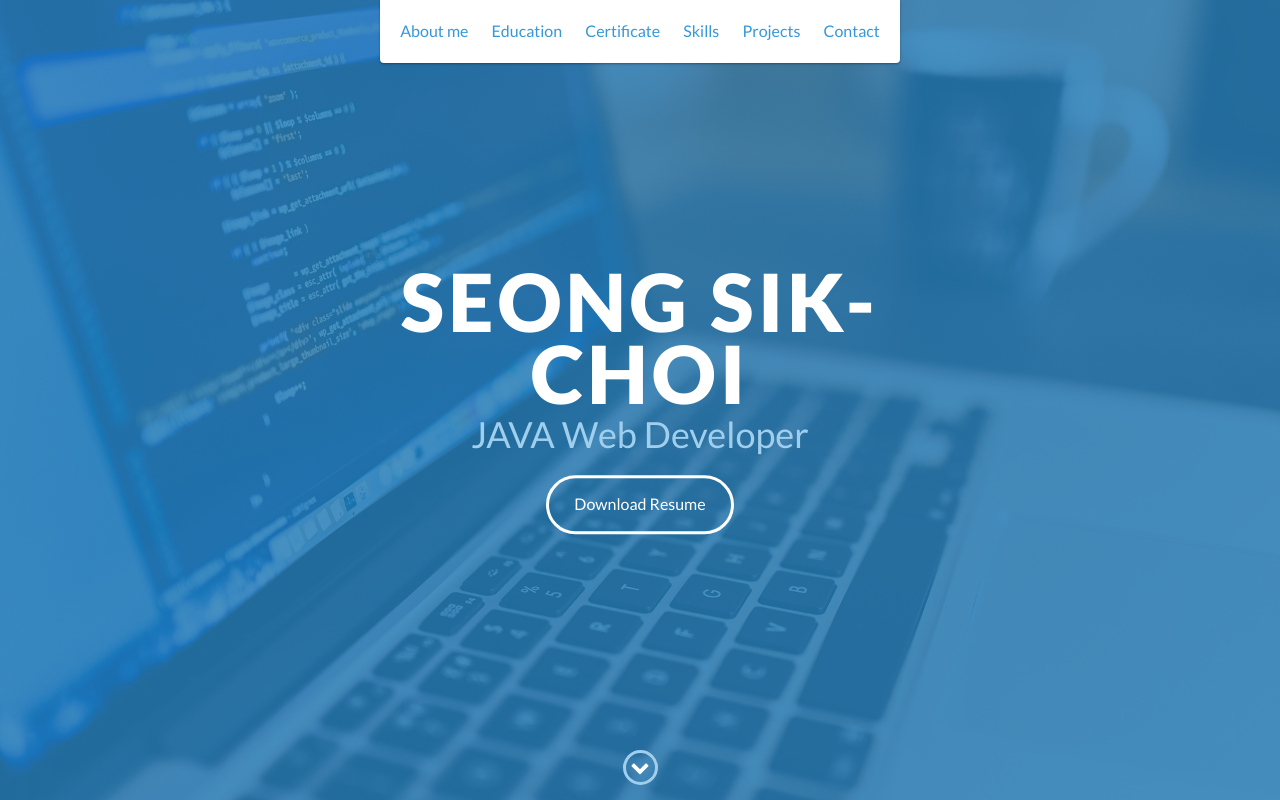
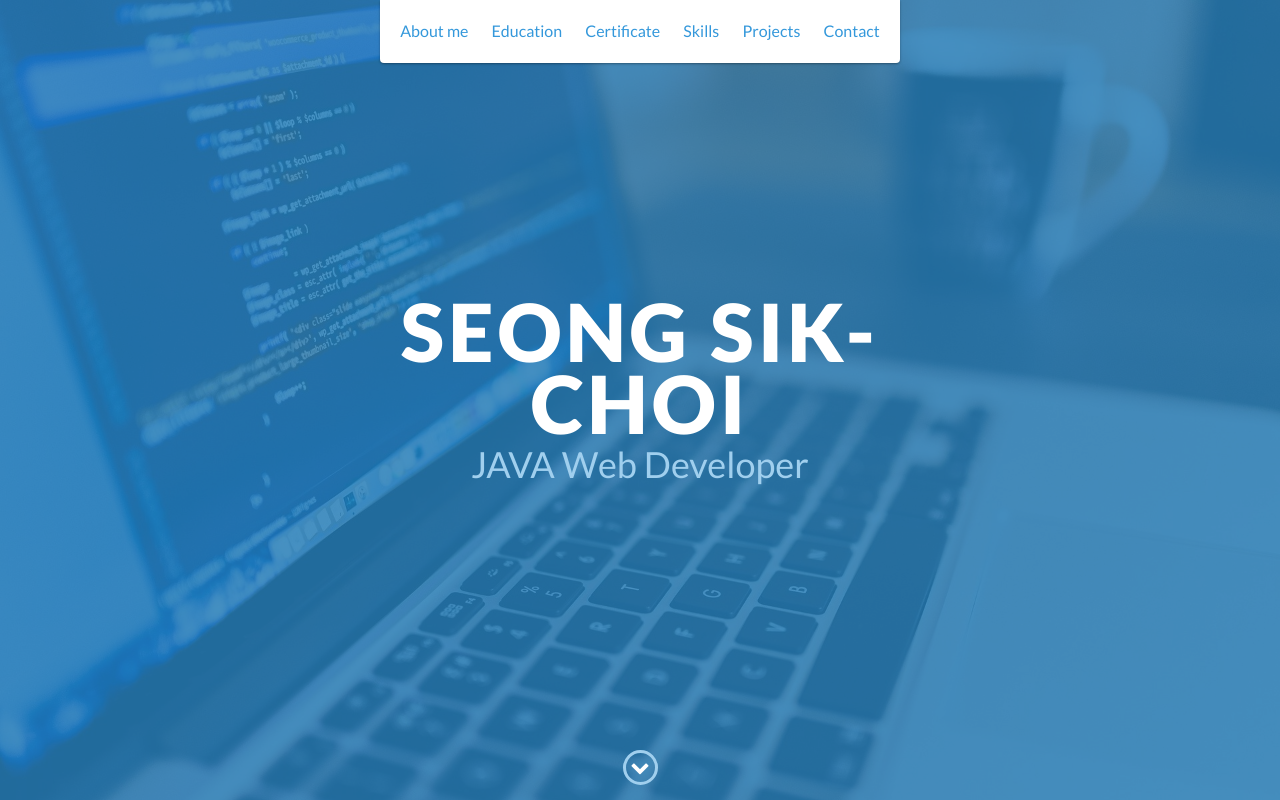
Before and after one commit to seongsik-choi/seongsik-choi.github.io, a website: page index.html in a window 1280 px wide. Shown: the top 800 px of the page. Drawn offline with nearby package versions, Linux system fonts and the light colour scheme.

Commit message:
Update index.html

```diff
--- a/index.html
+++ b/index.html
@@ -50,7 +50,6 @@
         <div id="lead-content">
             <h1>SEONG SIK-CHOI</h1>
             <h2>JAVA Web Developer</h2>
-            <a href="path/to/resume_seongsikchoi.pdf" download="resume_seongsikchoi.pdf" class="btn-rounded-white">Download Resume</a>
         </div>
         <!-- End #lead-content -->
 
```
